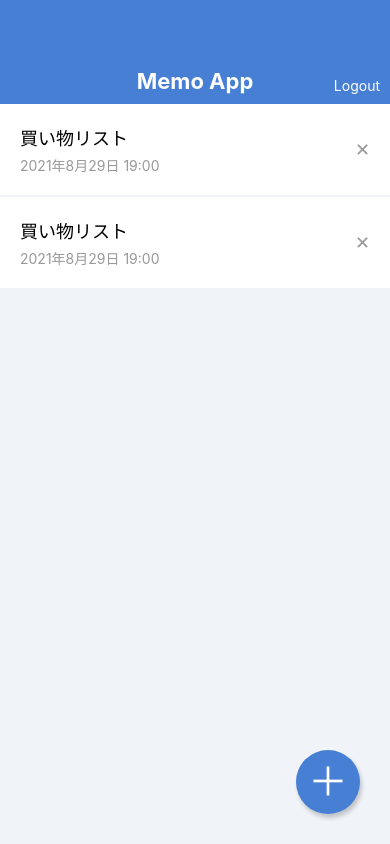
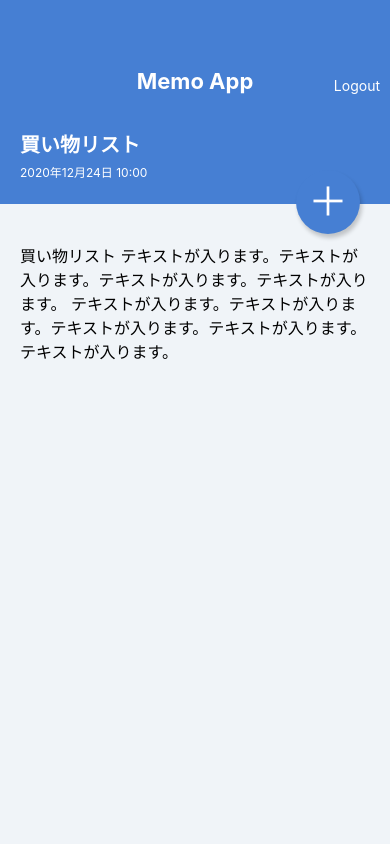
Before and after one commit to dsflon/test-react-native, a React Native app: screen / in a window 390 px wide. Built offline with nearby package versions, Linux system fonts and the light colour scheme.

Commit message:
下層ページカリッ実装

```diff
--- a/App.tsx
+++ b/App.tsx
@@ -1,23 +1,13 @@
-// import { StatusBar } from 'expo-status-bar';
 import React from 'react';
 import { StyleSheet, View } from 'react-native';
 
-import AppBar from './src/components/AppBar';
-import MemoList from './src/components/MemoList';
-import CircleButton from './src/components/CircleButton';
+// import MemoListScreen from '@pages/MemoListScreen';
+import MemoDetail from '@pages/MemoDetail';
 
 export default function App() {
   return (
     <View style={styles.container}>
-
-      <AppBar />
-
-      <MemoList />
-
-      <CircleButton>＋</CircleButton>
-
-      {/* eslint-disable-next-line react/style-prop-object */}
-      {/* <StatusBar style="auto" /> */}
+      <MemoDetail />
     </View>
   );
 }
--- a/src/components/AppBar.tsx
+++ b/src/components/AppBar.tsx
@@ -30,7 +30,6 @@ export default class AppBar extends React.PureComponent {
 }
 
 const styles = StyleSheet.create({
-
   appBar: {
     width: '100%',
     height: 104,
--- a/src/components/CircleButton.tsx
+++ b/src/components/CircleButton.tsx
@@ -5,16 +5,18 @@ import {
 
 interface Props {
   children?: string;
+  style?: object;
 }
 
 export default class CircleButton extends React.PureComponent<Props> {
   render() {
     const {
       children,
+      style,
     } = this.props;
 
     return (
-      <View style={styles.circleButton}>
+      <View style={[styles.circleButton, style]}>
         <Text style={styles.circleButtonText}>{children || '＋'}</Text>
       </View>
     );
@@ -29,9 +31,6 @@ const styles = StyleSheet.create({
     borderRadius: 32,
     alignItems: 'center',
     justifyContent: 'center',
-    position: 'absolute',
-    right: 30,
-    bottom: 30,
     // ios
     shadowColor: '#000000',
     shadowOffset: { width: 2, height: 4 },
--- /dev/null
+++ b/src/pages/MemoDetail.tsx
@@ -0,0 +1,77 @@
+import React from 'react';
+import {
+  View, ScrollView, Text, StyleSheet,
+} from 'react-native';
+
+import AppBar from '@components/AppBar';
+import CircleButton from '@components/CircleButton';
+
+export default class MemoDetail extends React.PureComponent {
+  render() {
+    return (
+      <View>
+        <AppBar />
+
+        <View style={styles.headerWrapper}>
+          <View style={styles.header}>
+            <Text style={styles.headerTitle}>
+              買い物リスト
+            </Text>
+            <Text style={styles.headerDate}>
+              2020年12月24日 10:00
+            </Text>
+          </View>
+          <CircleButton style={styles.circleButton}>＋</CircleButton>
+        </View>
+
+        <ScrollView style={styles.body}>
+          <Text style={styles.bodyText}>
+            買い物リスト
+            テキストが入ります。テキストが入ります。テキストが入ります。テキストが入ります。
+            テキストが入ります。テキストが入ります。テキストが入ります。テキストが入ります。テキストが入ります。
+          </Text>
+        </ScrollView>
+      </View>
+    );
+  }
+}
+
+const styles = StyleSheet.create({
+  container: {
+    flex: 1,
+    backgroundColor: '#F0F4F8',
+  },
+  headerWrapper: {
+    position: 'relative',
+  },
+  circleButton: {
+    position: 'absolute',
+    right: 30,
+    bottom: -30,
+  },
+  header: {
+    backgroundColor: '#467FD3',
+    height: 100,
+    justifyContent: 'center',
+    paddingVertical: 24,
+    paddingHorizontal: 20,
+  },
+  headerTitle: {
+    color: '#FFFFFF',
+    fontSize: 20,
+    fontWeight: 'bold',
+    marginBottom: 5,
+  },
+  headerDate: {
+    color: '#FFFFFF',
+    fontSize: 12,
+  },
+  body: {
+    paddingVertical: 40,
+    paddingHorizontal: 20,
+  },
+  bodyText: {
+    fontSize: 16,
+    lineHeight: 24,
+  },
+});
--- /dev/null
+++ b/src/pages/MemoListScreen.tsx
@@ -0,0 +1,28 @@
+import React from 'react';
+import {
+  View, StyleSheet,
+} from 'react-native';
+
+import AppBar from '@components/AppBar';
+import MemoList from '@components/MemoList';
+import CircleButton from '@components/CircleButton';
+
+export default class MemoListScreen extends React.PureComponent {
+  render() {
+    return (
+      <View>
+        <AppBar />
+        <MemoList />
+        <CircleButton style={styles.circleButton}>＋</CircleButton>
+      </View>
+    );
+  }
+}
+
+const styles = StyleSheet.create({
+  circleButton: {
+    position: 'absolute',
+    right: 30,
+    bottom: 30,
+  },
+});
```
